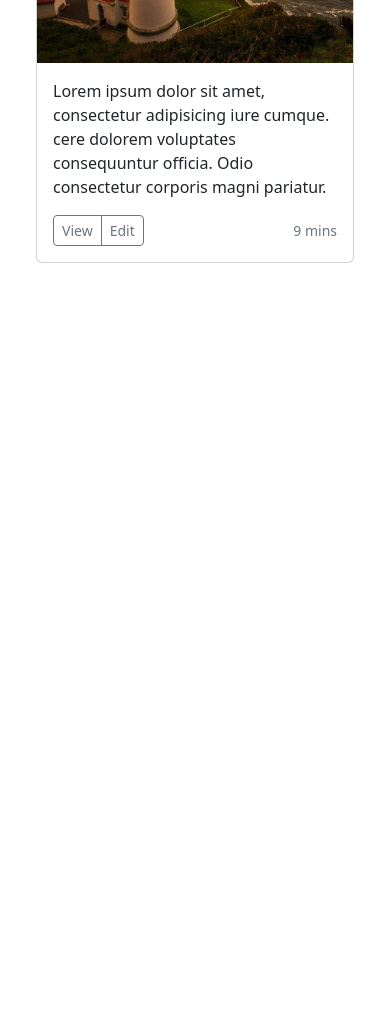
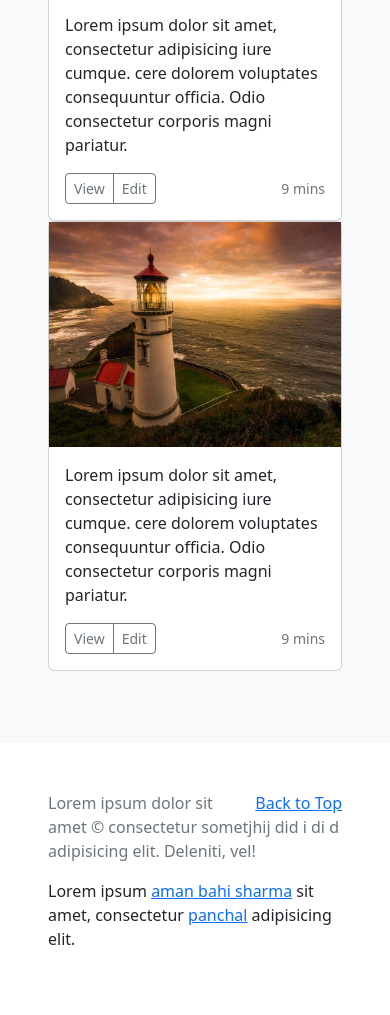
Before and after one commit to abhi-2107/project05_Album, a plain HTML site: page index.html in a window 390 px wide. Shown: the part 4286-5301 px from the top of the page. Before the commit the page ends 4573 px from the top, so only its background shows below. Drawn offline with nearby package versions, Linux system fonts and the light colour scheme.

Commit message:
submission of non responsive

```diff
--- a/index.html
+++ b/index.html
@@ -60,7 +60,7 @@
 
   </main>
   <!-- Table section -->
-  <section class="container ">
+  <section class="container bg-light p-5">
     <div class="row my-4">
       <div class="col-md-4">
         <div class="card">
@@ -115,7 +115,7 @@
       </div>
     </div>
   <!-- Table section -->
-  <section class="container">
+
     <div class="row ">
       <div class="col-md-4">
         <div class="card">
@@ -170,7 +170,7 @@
       </div>
     </div>
   <!-- Table section -->
-  <section class="container">
+
     <div class="row my-4">
       <div class="col-md-4">
         <div class="card">
@@ -224,9 +224,19 @@
         </div>
       </div>
     </div>
+  </section>
+<footer class="container p-5">
+<div class="left-foot">
+<a class="float-end" href="#">Back to Top</a>
+<p class="text-muted">Lorem ipsum dolor sit amet &copy consectetur sometjhij did i di d adipisicing elit. Deleniti, vel!</p>
+<p>Lorem ipsum <a href="#">aman bahi sharma</a> sit amet, consectetur <a href="#">panchal</a> adipisicing elit.</p>
+
+</div>
+
+</footer>
 
 
-  </section>
+
 
   <script src="https://cdn.jsdelivr.net/npm/bootstrap@5.2.1/dist/js/bootstrap.bundle.min.js"
     integrity="sha384-u1OknCvxWvY5kfmNBILK2hRnQC3Pr17a+RTT6rIHI7NnikvbZlHgTPOOmMi466C8"
```
